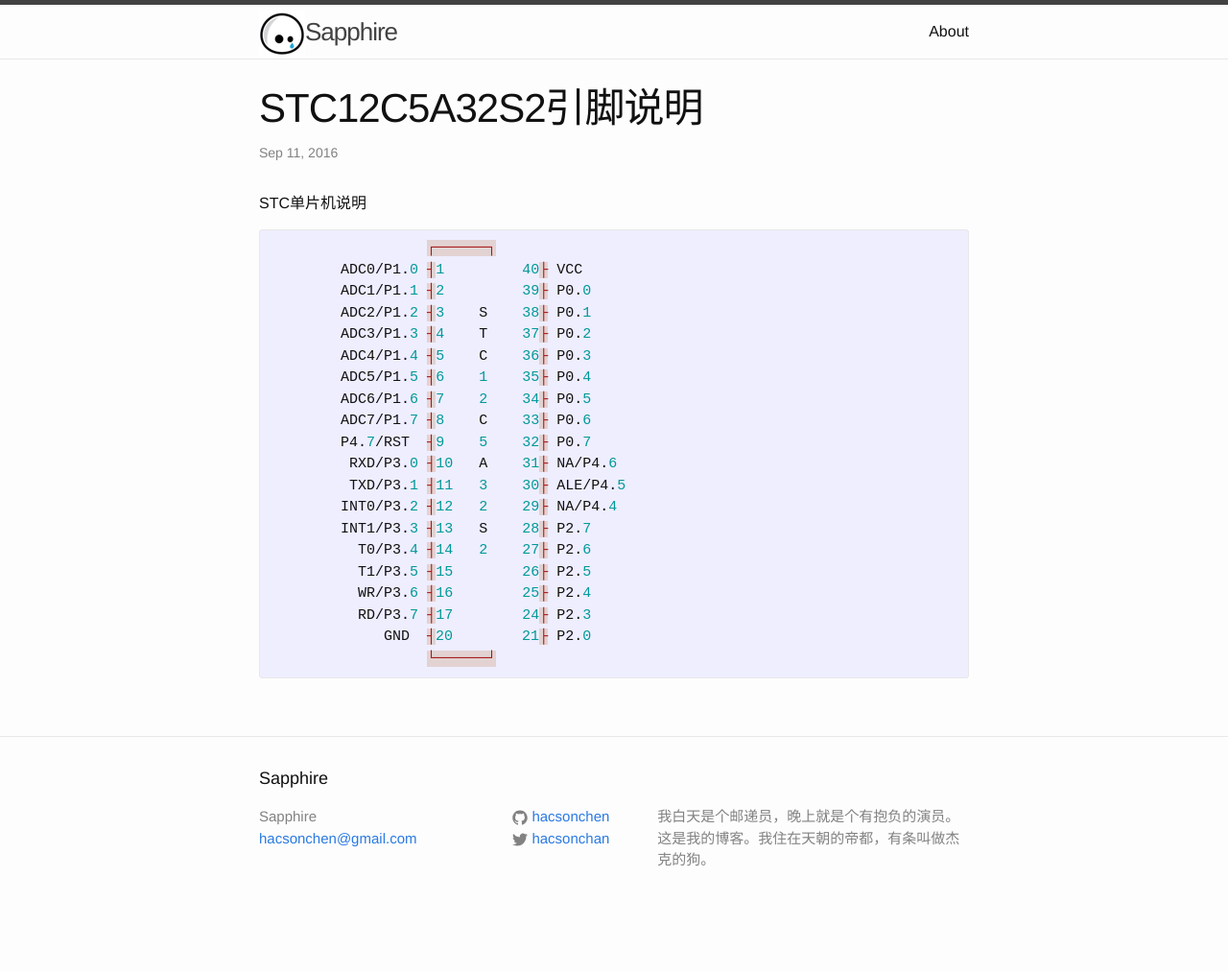
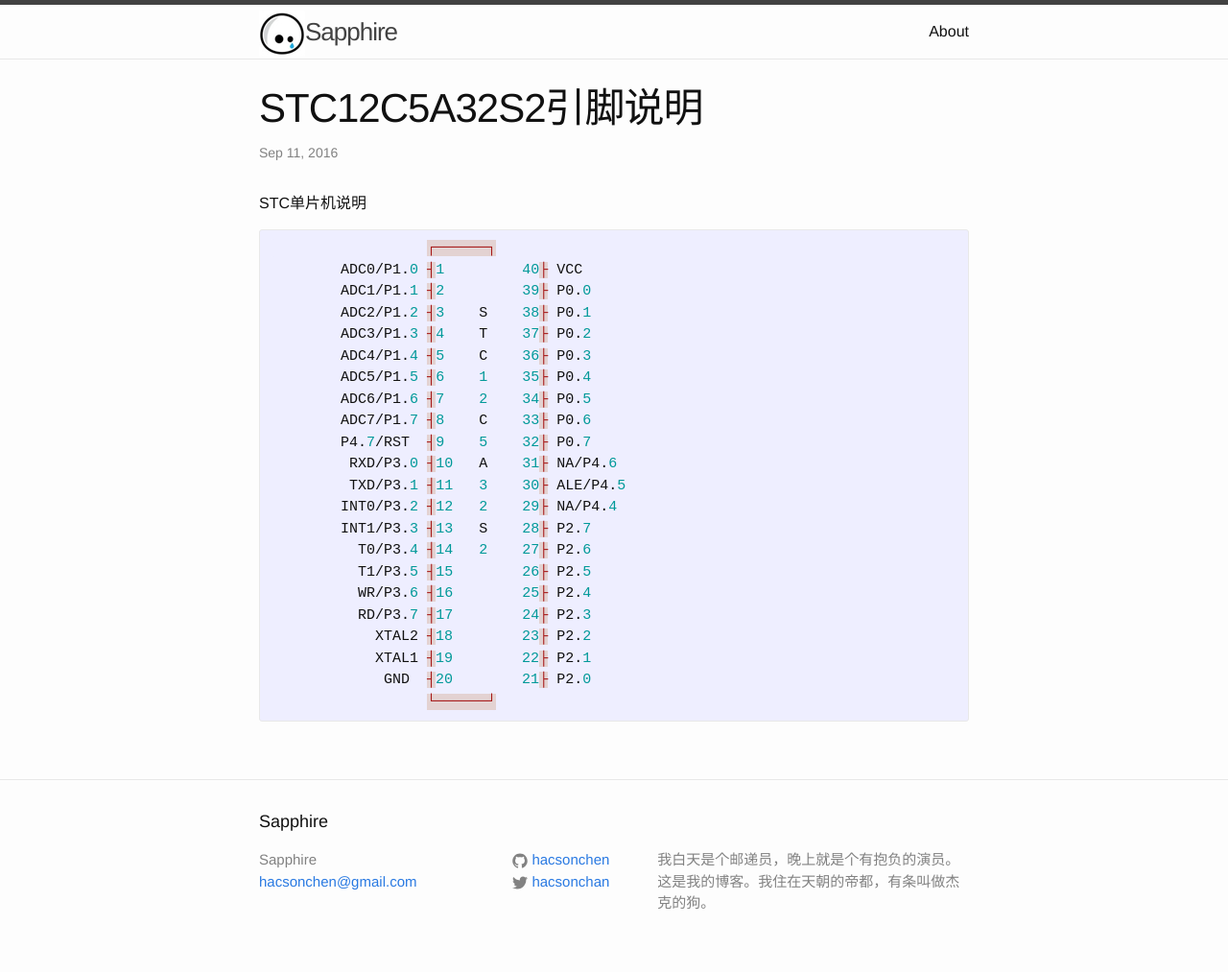
Before and after one commit to hacsonchen/hacsonchen.github.io, a Jekyll site: the page built from _posts/2016-09-11-STC12C5A32S2.markdown, in a window 1280 px wide. Shown: the whole page at 96% size. Built offline with Jekyll 4.4.1, drawn with Linux system fonts in a browser that asks for light colours; comment, search, counter and statistics services are not loaded; before the commit the page ends 968 px from its top, so only the background shows below that.

Commit message:
Update 2016-09-11-STC12C5A32S2.markdown

```diff
--- a/_posts/2016-09-11-STC12C5A32S2.markdown
+++ b/_posts/2016-09-11-STC12C5A32S2.markdown
@@ -24,6 +24,8 @@ STC单片机说明
 	  T1/P3.5 ┤15        26├ P2.5
 	  WR/P3.6 ┤16        25├ P2.4
 	  RD/P3.7 ┤17        24├ P2.3
+	    XTAL2 ┤18        23├ P2.2
+	    XTAL1 ┤19        22├ P2.1
              GND  ┤20        21├ P2.0
                   └──────┘
 {% endhighlight %}
```
